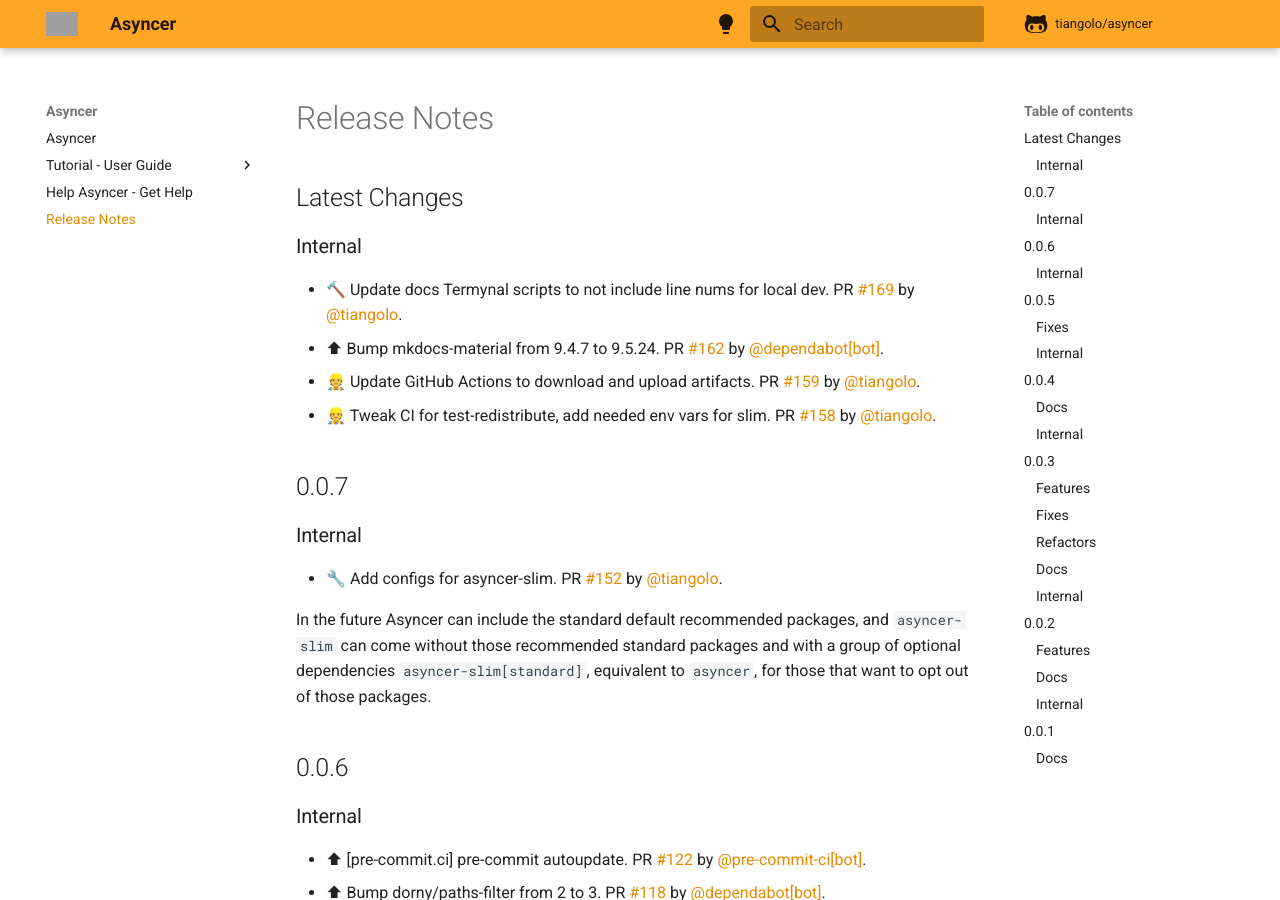
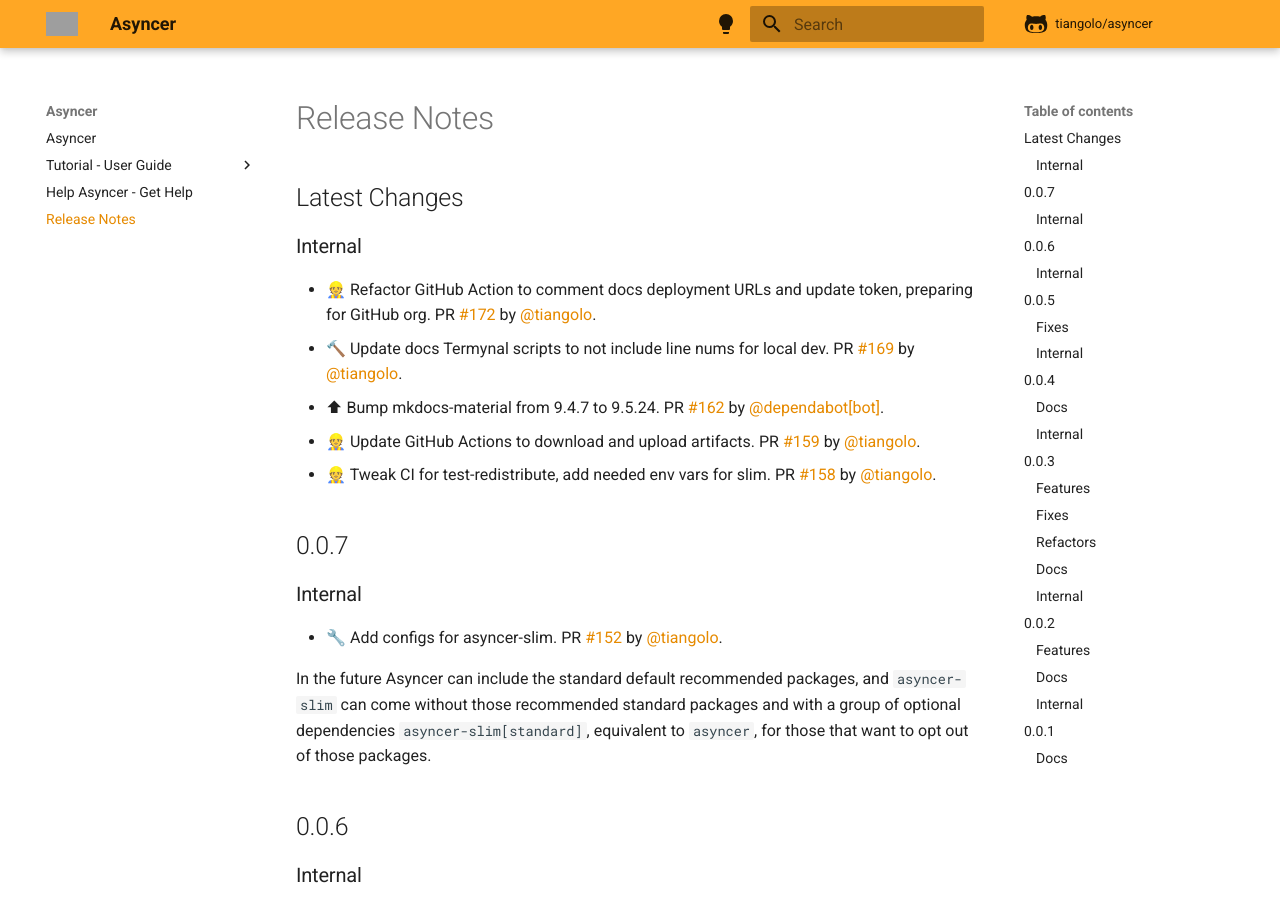
Before and after one commit to fastapi/asyncer, an MkDocs documentation site: the page built from docs/release-notes.md, in a window 1280 px wide and 900 px high. Built offline with MkDocs 1.6.1 and Material for MkDocs 9.7.7, drawn with Linux system fonts in a browser that asks for light colours; comment, search, counter and statistics services are not loaded; grey boxes are pictures that could not be loaded.

Commit message:
📝 Update release notes

```diff
--- a/docs/release-notes.md
+++ b/docs/release-notes.md
@@ -4,6 +4,7 @@
 
 ### Internal
 
+* 👷 Refactor GitHub Action to comment docs deployment URLs and update token, preparing for GitHub org. PR [#172](https://github.com/tiangolo/asyncer/pull/172) by [@tiangolo](https://github.com/tiangolo).
 * 🔨 Update docs Termynal scripts to not include line nums for local dev. PR [#169](https://github.com/tiangolo/asyncer/pull/169) by [@tiangolo](https://github.com/tiangolo).
 * ⬆ Bump mkdocs-material from 9.4.7 to 9.5.24. PR [#162](https://github.com/tiangolo/asyncer/pull/162) by [@dependabot[bot]](https://github.com/apps/dependabot).
 * 👷 Update GitHub Actions to download and upload artifacts. PR [#159](https://github.com/tiangolo/asyncer/pull/159) by [@tiangolo](https://github.com/tiangolo).
```
